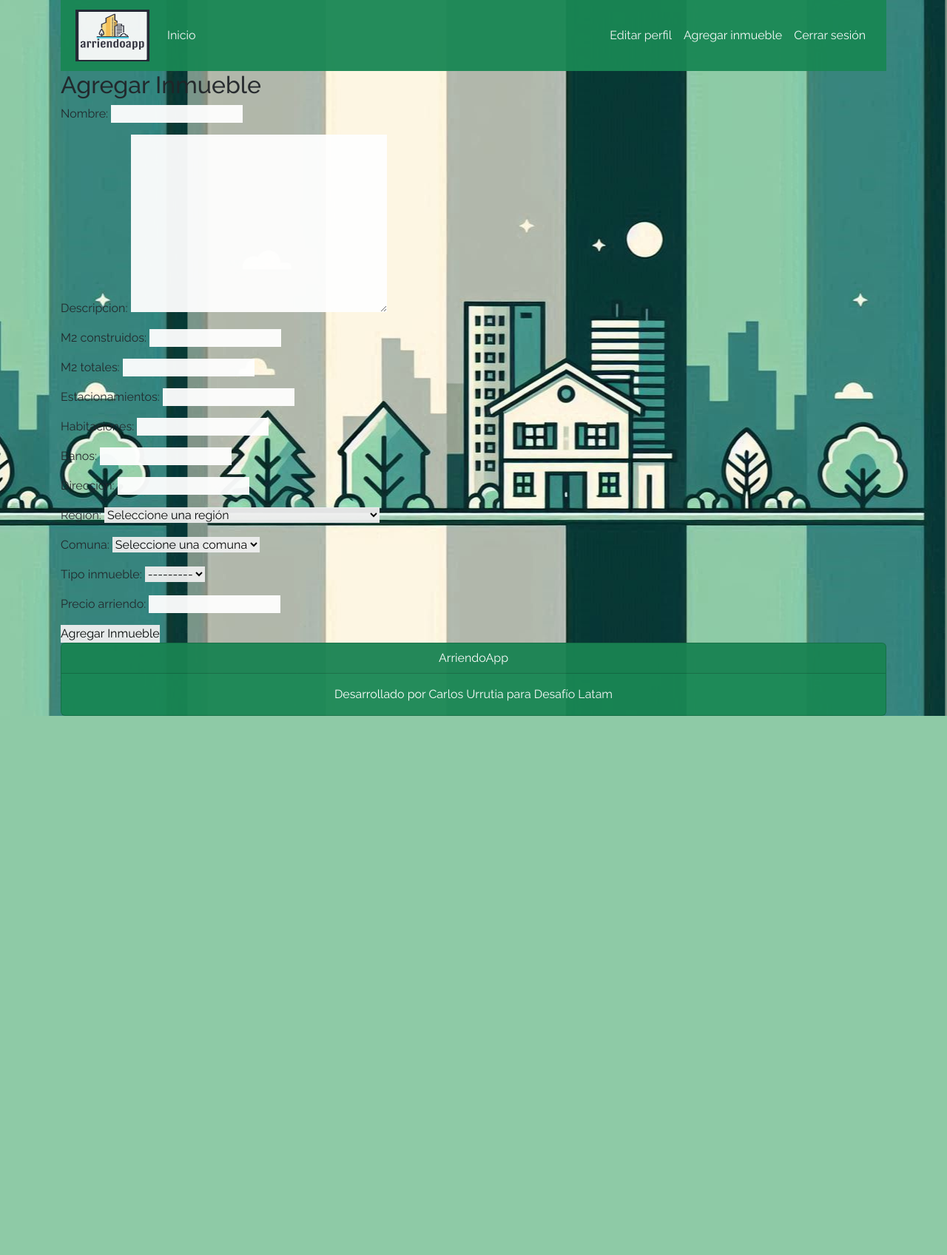
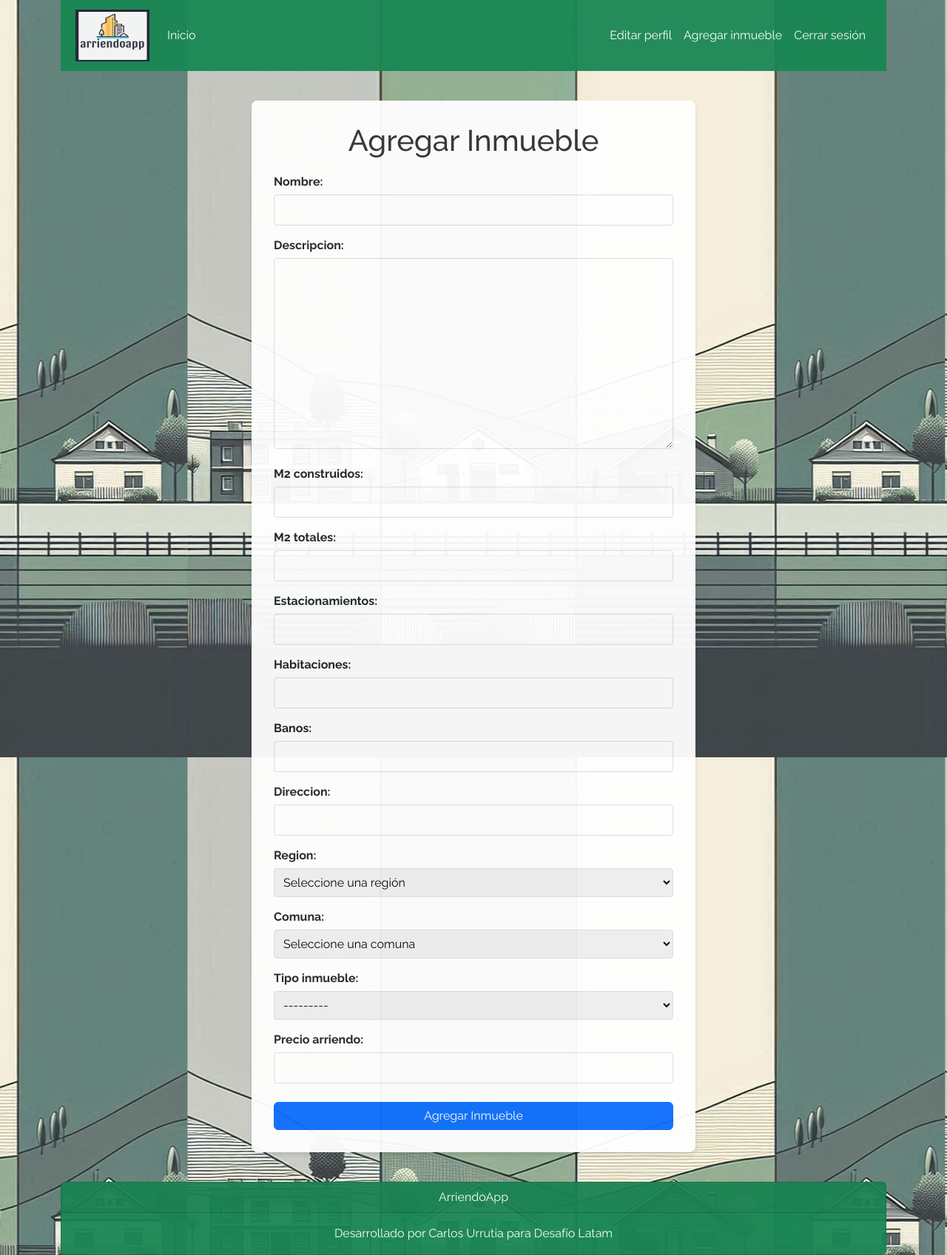
Before and after one commit to cfurrutia/M7_inmueble_django, a Django app: page /agregar_inmueble/ in a window 1280 px wide. Shown: the whole page at 74% size. Before the commit the page ends 968 px from the top, so only its background shows below. Run offline with Django 5.2, Linux system fonts and the light colour scheme; the visitor is signed in with stand-in values (Sample User, id 1); data comes from the database, SQL or seed files in the repository; data that the repository does not hold is empty; parts of the project's set-up code (start-up, migrations or seed data) failed here and were passed over.

Commit message:
cambios en  editar y agregar inmuebles html

```diff
--- a/arriendoapp/static/css/styles.css
+++ b/arriendoapp/static/css/styles.css
@@ -129,3 +129,54 @@ body {
     border-radius: 5px;
     padding: 5px;
 }
+
+.form-container {
+    background-color: white;
+    border-radius: 8px;
+    box-shadow: 0 4px 6px rgba(0, 0, 0, 0.1);
+    padding: 30px;
+    max-width: 600px;
+    margin: 40px auto;
+}
+
+.form-title {
+    text-align: center;
+    margin-bottom: 20px;
+    color: #333;
+}
+
+.custom-form {
+    display: flex;
+    flex-direction: column;
+}
+
+.custom-form p {
+    margin-bottom: 15px;
+}
+
+.custom-form label {
+    font-weight: bold;
+    margin-bottom: 5px;
+    display: block;
+}
+
+.custom-form input[type="text"],
+.custom-form input[type="password"],
+.custom-form input[type="email"],
+.custom-form input[type="number"],
+.custom-form textarea,
+.custom-form select {
+    width: 100%;
+    padding: 8px;
+    border: 1px solid #ddd;
+    border-radius: 4px;
+}
+
+.custom-form button {
+    margin-top: 10px;
+}
+
+.btn-block {
+    display: block;
+    width: 100%;
+}
--- a/arriendoapp/templates/agregar_inmueble.html
+++ b/arriendoapp/templates/agregar_inmueble.html
@@ -2,10 +2,12 @@
 {% load static %}
 
 {% block 'content' %}
-<h2>Agregar Inmueble</h2>
-<form method="post" name="crear_inmueble">
-    {% csrf_token %}
-    {{ form.as_p }}
-    <button type="submit">Agregar Inmueble</button>
-</form>
+<div class="form-container">
+    <h1 class="form-title">Agregar Inmueble</h1>
+    <form method="post" class="custom-form">
+        {% csrf_token %}
+        {{ form.as_p }}
+        <button type="submit" class="btn btn-primary btn-block">Agregar Inmueble</button>
+    </form>
+</div>
 {% endblock %}
--- a/arriendoapp/urls.py
+++ b/arriendoapp/urls.py
@@ -4,6 +4,7 @@ from . import views
 urlpatterns = [
 
     path('', views.lista_inmuebles, name='lista_inmuebles'),
+    path('perfil/', views.perfil, name='perfil'),
     path('inmueble/<int:inmueble_id>/', views.detalle_inmueble, name='detalle_inmueble'),
     path('crear_usuario/', views.crear_usuario, name='crear_usuario'),
     path('editar_perfil/', views.editar_perfil, name='editar_perfil'),
--- a/arriendoapp/views.py
+++ b/arriendoapp/views.py
@@ -40,10 +40,14 @@ def login_view(request):
             login(request, user)
             return redirect('lista_inmuebles')
         else:
-            # Handle invalid login
+
             return render(request, 'login.html', {'error': 'Invalid username or password'})
     else:
         return render(request, 'logout.html')
+
+@login_required
+def perfil(request):
+    return render(request, 'perfil.html')
 
 @login_required
 def editar_perfil(request):
```
Also changed, not shown: arriendoapp/templates/editar_perfil.html (+8 -6 lines), arriendoapp/static/fondo.jpg.
